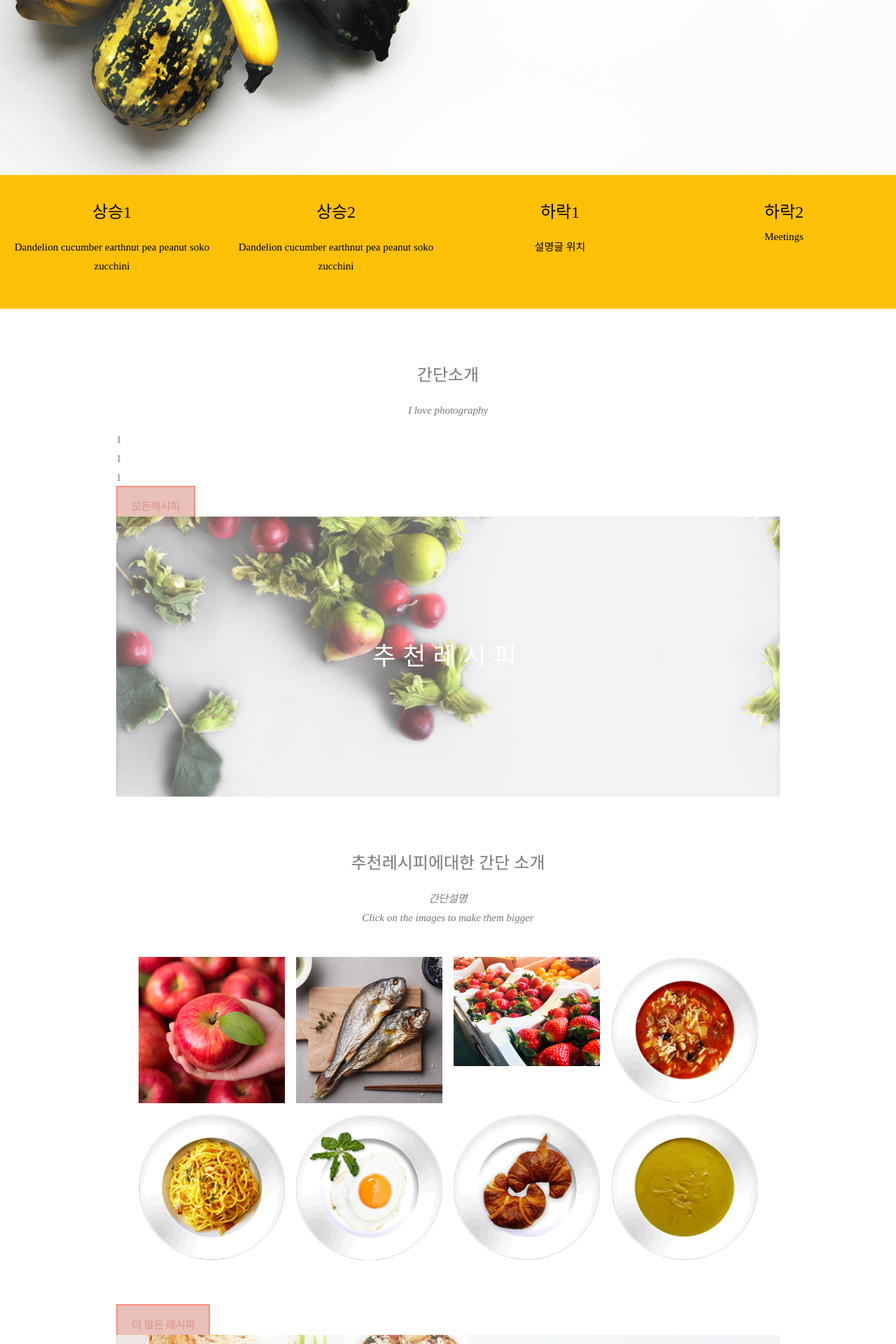
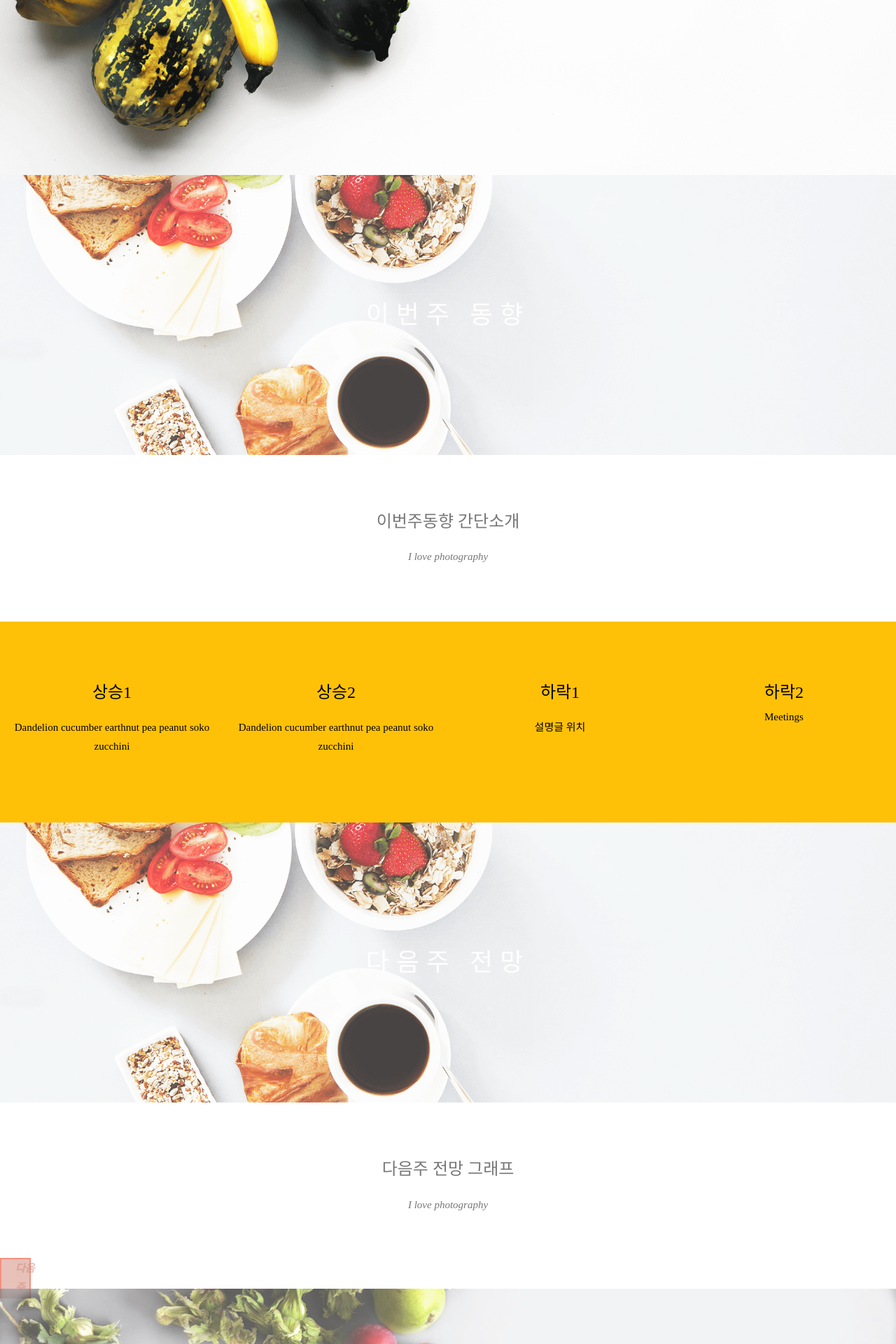
Before and after one commit to ginttone/Zipbob, a Django app: page /premium in a window 1280 px wide. Shown: the part 400-2320 px from the top of the page at 70% size. Run offline with Django 3.2, Linux system fonts and the light colour scheme.

Commit message:
modify page

```diff
--- a/templates/premium.html
+++ b/templates/premium.html
@@ -195,11 +195,21 @@
     </div>
   </div>
 
+  <!-- 이번주 동향 띄-->
+<div class="bgimg-3 w3-display-container w3-opacity-min" id="thisweek">
+  <div class="w3-display-middle">
+     <span class="w3-xxlarge w3-text-white w3-wide">이번주 동향</span>
+  </div>
+</div>
 
+  <!-- 이번주 동향 소개-->
+<div class="w3-content w3-container w3-padding-64" >
+  <h3 class="w3-center">이번주동향 간단소개</h3>
+  <p class="w3-center"><em>I love photography</em></p>
+</div>
 
   <!-- 이번주 동향 -->
-
-<div class="w3-row w3-center w3-amber w3-padding-16">
+<div class="w3-row w3-center w3-amber w3-padding-64">
   <div class="w3-quarter w3-section">
     <span class="w3-xlarge">상승1</span><br>
     <p>Dandelion cucumber earthnut pea peanut soko zucchini</p>
@@ -218,19 +228,26 @@
   </div>
 </div>
 
+  <!-- 다음주 전망 띄-->
+<div class="bgimg-3 w3-display-container w3-opacity-min">
+  <div class="w3-display-middle">
+     <span class="w3-xxlarge w3-text-white w3-wide">다음주 전망</span>
+  </div>
+</div>
+
+
   <!-- 다음주 전망-->
+
 <div class="w3-content w3-container w3-padding-64" id="nextweek">
-  <h3 class="w3-center">간단소개</h3>
+  <h3 class="w3-center"> 다음주 전망 그래프</h3>
   <p class="w3-center"><em>I love photography</em></p>
-  <p>1<br>
-        1<br>
-        1<br></p>
+</div>
 
   <!--다음주 전망 표 슬라이드-->
 <div class="accordian">
     <input type="checkbox" id="answer01">
-    <label for="answer01">모든레시피<em></em></label>
-    <div><p>표로 페이지네이션해서 보여질 부분</p></div>
+    <label for="answer01"><em>다음주 전망 표</em></label>
+    <div><p>표 보여질 부분</p></div>
   </div>
 
   <!-- 추천레시피 이름-->
@@ -301,11 +318,19 @@
     <div><p>다르게 보여지나 확인 </p></div>
   </div>
 
-
-<!-- 연락망 부분 -->
-<div class="bgimg-3 w3-display-container w3-opacity-min">
-  <div class="w3-display-middle">
-     <span class="w3-xxlarge w3-text-white w3-wide">CONTACT</span>
+<!-- 광고 베너 -->
+<div class="w3-row w3-center w3-amber w3-padding-large">
+  <div class="w3-quarter w3-section">
+    <span class="w3-xlarge">베너</span><br>
+  </div>
+  <div class="w3-quarter w3-section">
+    <span class="w3-xlarge">베너</span><br>
+  </div>
+  <div class="w3-quarter w3-section">
+    <span class="w3-xlarge">베너</span><br>
+  </div>
+  <div class="w3-quarter w3-section">
+    <span class="w3-xlarge">베너</span><br>
   </div>
 </div>
 
```
